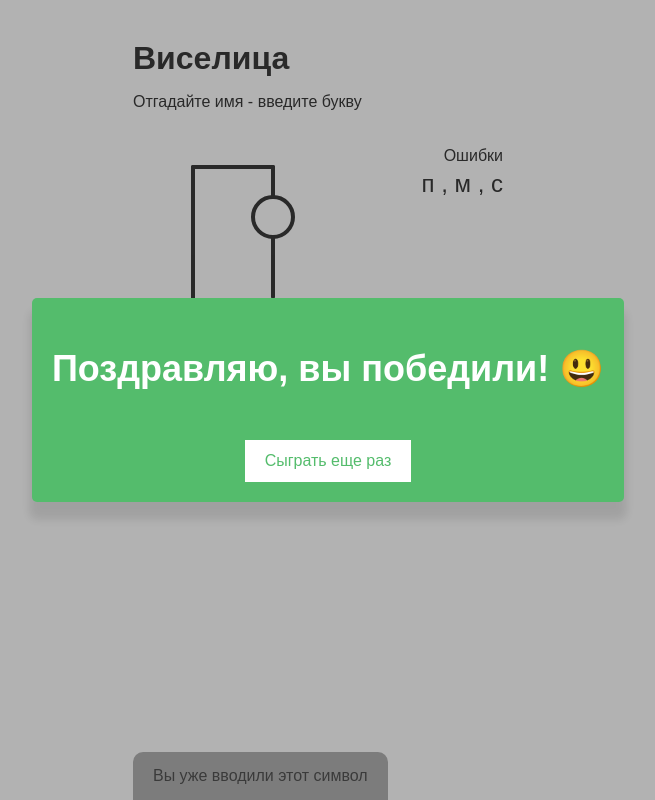
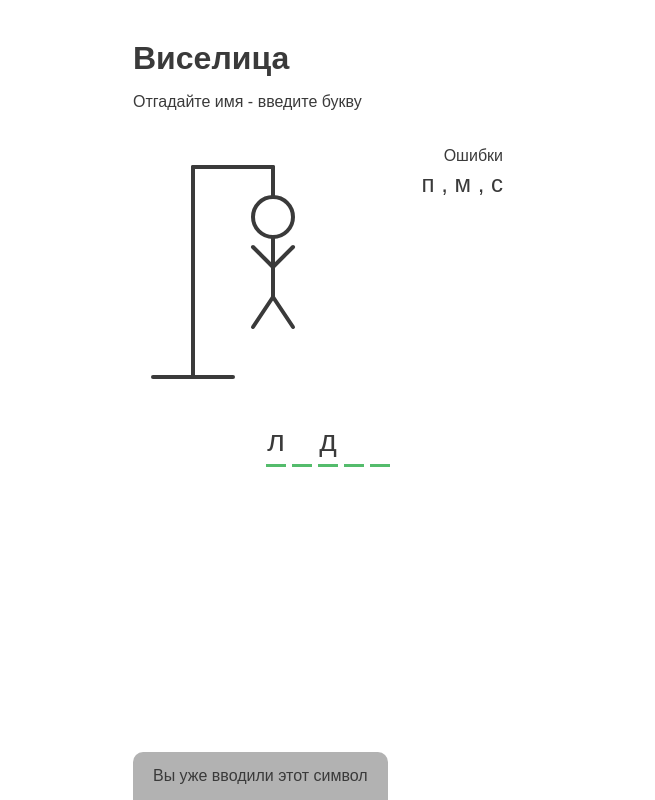
Before and after one commit to aleksdsgn/hangman, a Vue app: page / in a window 1280 px wide. Shown: the whole page, without its empty margins (312-967 px from the left). Built offline with nearby package versions, Linux system fonts and the light colour scheme.

Commit message:
feat: divide into components

```diff
--- a/src/App.vue
+++ b/src/App.vue
@@ -1,58 +1,20 @@
+<script setup lang="ts">
+import GameHeader from './components/GameHeader.vue'
+import GameFigure from './components/GameFigure.vue'
+import GameWrongLetters from './components/GameWrongLetters.vue'
+import GameWord from './components/GameWord.vue'
+import GamePopup from './components/GamePopup.vue'
+import GameNotification from './components/GameNotification.vue'
+</script>
+
 <template>
-  <h1>Виселица</h1>
-  <p>Отгадайте имя - введите букву</p>
+  <GameHeader />
   <div class="game-container">
-    <svg height="250" width="200" class="figure-container">
-      <!-- Rod -->
-      <line x1="60" y1="20" x2="140" y2="20" />
-      <line x1="140" y1="20" x2="140" y2="50" />
-      <line x1="60" y1="20" x2="60" y2="230" />
-      <line x1="20" y1="230" x2="100" y2="230" />
-
-      <!-- Head -->
-      <circle cx="140" cy="70" r="20" />
-      <!-- Body -->
-      <line x1="140" y1="90" x2="140" y2="150" />
-      <!-- Arms -->
-      <!-- <line x1="140" y1="120" x2="120" y2="100" />
-          <line x1="140" y1="120" x2="160" y2="100" /> -->
-      <!-- Legs -->
-      <!-- <line x1="140" y1="150" x2="120" y2="180" />
-          <line x1="140" y1="150" x2="160" y2="180" /> -->
-    </svg>
-
-    <div class="wrong-letters-container">
-      <div class="wrong-letters">
-        <p>Ошибки</p>
-        <span>п , </span>
-        <span>м , </span>
-        <span>с </span>
-      </div>
-    </div>
-
-    <div class="word">
-      <span class="letter">л</span>
-      <span class="letter"></span>
-      <span class="letter">д</span>
-      <span class="letter"></span>
-      <span class="letter"></span>
-    </div>
+    <GameFigure />
+    <GameWrongLetters />
+    <GameWord />
   </div>
 
-  <!-- Container for final message -->
-  <div class="popup-container">
-    <div class="popup">
-      <h2>
-        <h2>Поздравляю, вы победили! 😃</h2>
-        <!-- <h2>Вы проиграли. 😕</h2> -->
-      </h2>
-      <!-- <h3>...имя: Лидия</h3> -->
-      <button>Сыграть еще раз</button>
-    </div>
-  </div>
-
-  <!-- Notification -->
-  <div class="notification-container show">
-    <p>Вы уже вводили этот символ</p>
-  </div>
+  <GamePopup v-if="false"/>
+  <GameNotification />
 </template>
--- /dev/null
+++ b/src/components/GameFigure.vue
@@ -0,0 +1,20 @@
+<template>
+  <svg height="250" width="200" class="figure-container">
+    <!-- Rod -->
+    <line x1="60" y1="20" x2="140" y2="20" />
+    <line x1="140" y1="20" x2="140" y2="50" />
+    <line x1="60" y1="20" x2="60" y2="230" />
+    <line x1="20" y1="230" x2="100" y2="230" />
+
+    <!-- Head -->
+    <circle cx="140" cy="70" r="20" />
+    <!-- Body -->
+    <line x1="140" y1="90" x2="140" y2="150" />
+    <!-- Arms -->
+    <line x1="140" y1="120" x2="120" y2="100" />
+    <line x1="140" y1="120" x2="160" y2="100" />
+    <!-- Legs -->
+    <line x1="140" y1="150" x2="120" y2="180" />
+    <line x1="140" y1="150" x2="160" y2="180" />
+  </svg>
+</template>
--- /dev/null
+++ b/src/components/GameHeader.vue
@@ -0,0 +1,4 @@
+<template>
+  <h1>Виселица</h1>
+  <p>Отгадайте имя - введите букву</p>
+</template>
--- /dev/null
+++ b/src/components/GameNotification.vue
@@ -0,0 +1,5 @@
+<template>
+  <div class="notification-container show">
+    <p>Вы уже вводили этот символ</p>
+  </div>
+</template>
--- /dev/null
+++ b/src/components/GamePopup.vue
@@ -0,0 +1,12 @@
+<template>
+  <div class="popup-container">
+    <div class="popup">
+      <h2>
+        <h2>Поздравляю, вы победили! 😃</h2>
+        <!-- <h2>Вы проиграли. 😕</h2> -->
+      </h2>
+      <!-- <h3>...имя: Лидия</h3> -->
+      <button>Сыграть еще раз</button>
+    </div>
+  </div>
+</template>
--- /dev/null
+++ b/src/components/GameWord.vue
@@ -0,0 +1,9 @@
+<template>
+  <div class="word">
+    <span class="letter">л</span>
+    <span class="letter"></span>
+    <span class="letter">д</span>
+    <span class="letter"></span>
+    <span class="letter"></span>
+  </div>
+</template>
--- /dev/null
+++ b/src/components/GameWrongLetters.vue
@@ -0,0 +1,10 @@
+<template>
+  <div class="wrong-letters-container">
+    <div class="wrong-letters">
+      <p>Ошибки</p>
+      <span>п , </span>
+      <span>м , </span>
+      <span>с </span>
+    </div>
+  </div>
+</template>
```
